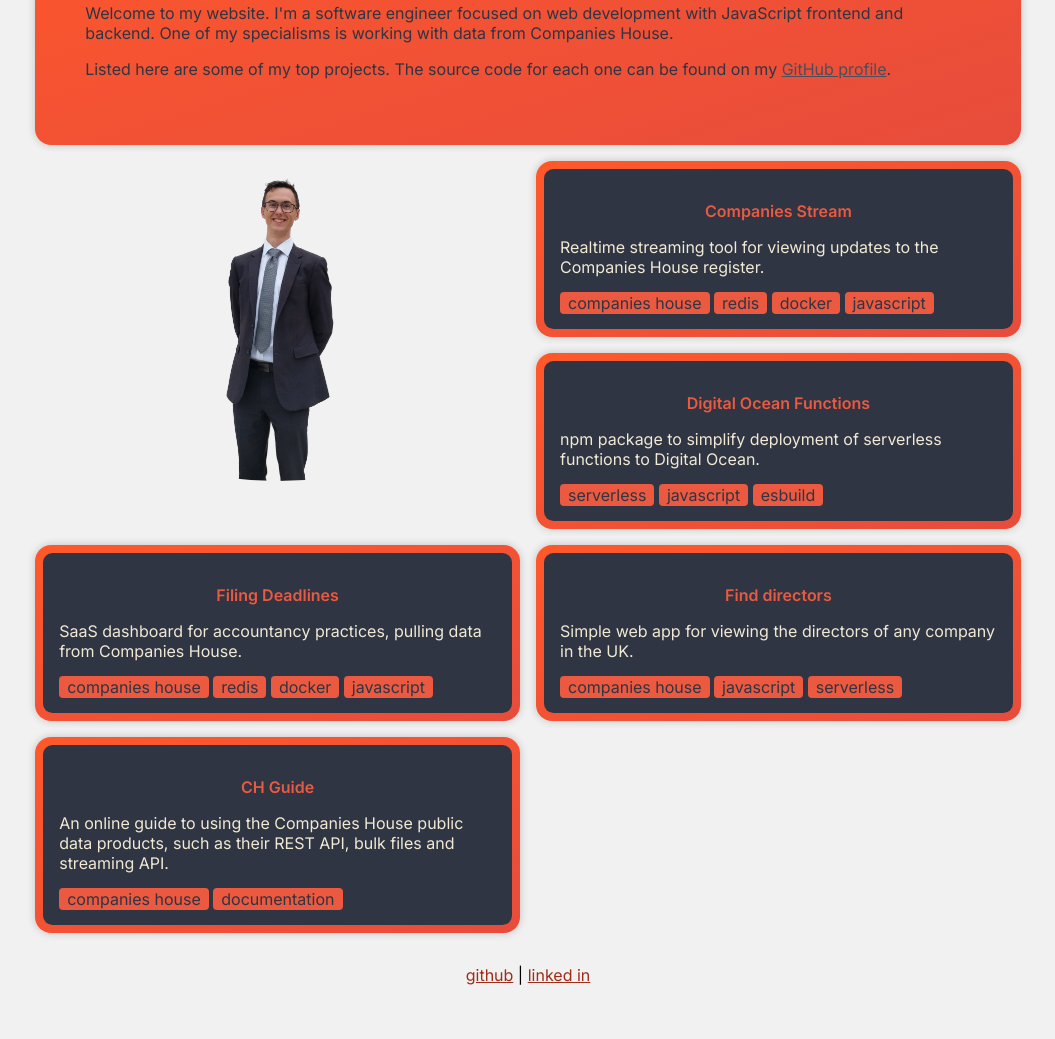
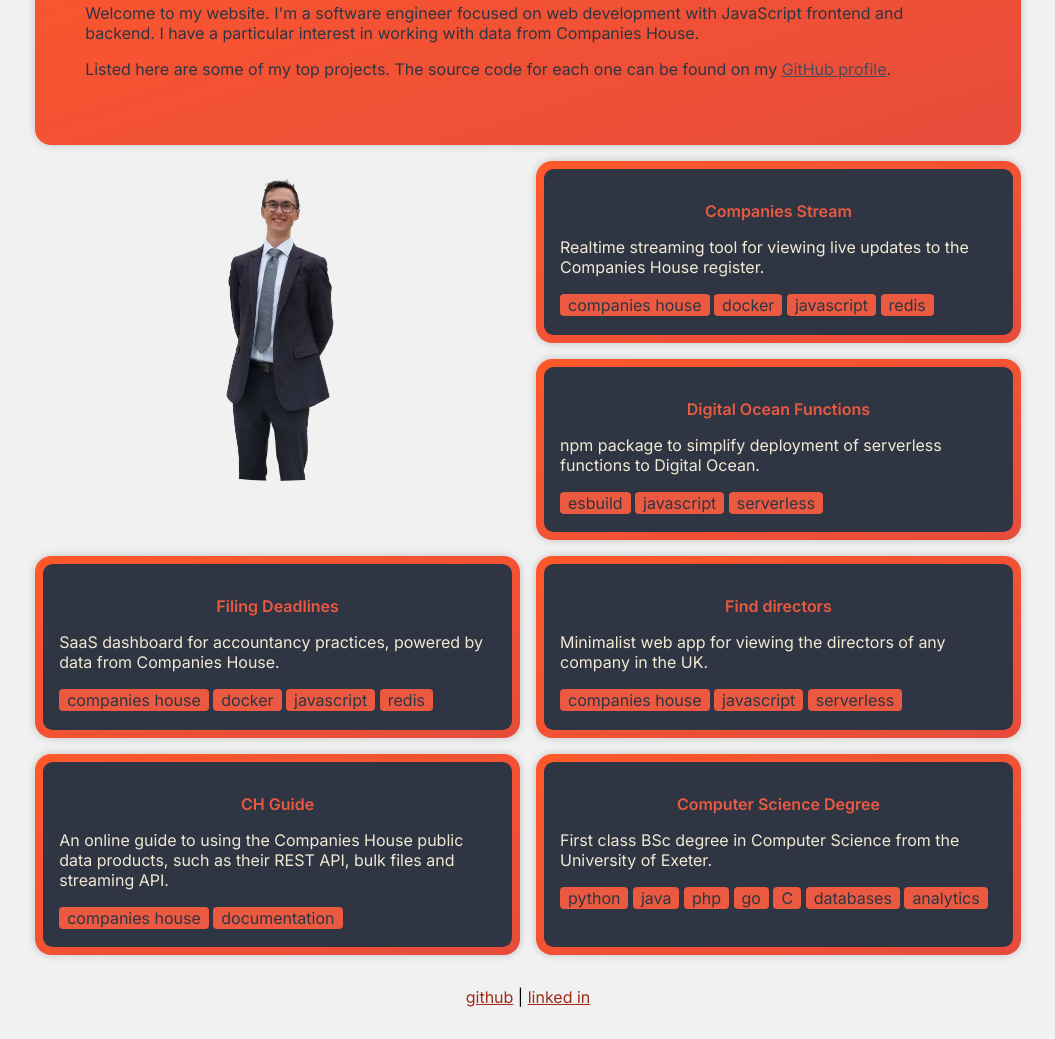
Before and after one commit to mrbrianevans/brianevans.tech, a website built with Vite: page index.html in a window 1280 px wide. Shown: the part 176-1215 px from the top of the page, without its empty margins (112-1167 px from the left). Before the commit the page ends 1193 px from the top, so only its background shows below. Built offline with nearby package versions, Linux system fonts and the light colour scheme.

Commit message:
Content update
Slight change of wording.
Re-ordering of tags.
New block.
These content updates could be changed to a CMS style
by moving the content out of the HTML.

Signed-off-by: Brian Evans <ebrian101@gmail.com>

```diff
--- a/index.html
+++ b/index.html
@@ -17,23 +17,24 @@
 
       <div id="page-title">
         <header><h1>Brian Evans</h1></header>
-        <p>Welcome to my website. I'm a software engineer focused on web development with JavaScript frontend and backend. One of my specialisms is working with data from Companies House.</p>
+        <p>Welcome to my website. I'm a software engineer focused on web development with JavaScript frontend and backend.
+          I have a particular interest in working with data from Companies House.</p>
         <p>Listed here are some of my top projects. The source code for each one can be found on my
            <a href="https://github.com/mrbrianevans">GitHub profile</a>.</p>
       </div>
 
       <div id="profile">
-        <img src="/me.png">
+        <img alt="portrait of Brian Evans" src="/me.png">
       </div>
 
       <a href="https://companies.stream" class="card-outer">
         <div class="card-inner" >
           <h3>Companies Stream</h3>
-          <p>Realtime streaming tool for viewing updates to the Companies House register.</p>
+          <p>Realtime streaming tool for viewing live updates to the Companies House register.</p>
           <span class="orange tag">companies house</span>
-          <span class="orange tag">redis</span>
           <span class="orange tag">docker</span>
           <span class="orange tag">javascript</span>
+          <span class="orange tag">redis</span>
         </div>
       </a>
 
@@ -41,27 +42,27 @@
         <div class="card-inner" >
           <h3>Digital Ocean Functions</h3>
           <p>npm package to simplify deployment of serverless functions to Digital Ocean.</p>
+          <span class="orange tag">esbuild</span>
+          <span class="orange tag">javascript</span>
           <span class="orange tag">serverless</span>
-          <span class="orange tag">javascript</span>
-          <span class="orange tag">esbuild</span>
         </div>
       </a>
 
       <a href="https://filingdeadlines.co.uk" class="card-outer">
         <div class="card-inner" >
           <h3>Filing Deadlines</h3>
-          <p>SaaS dashboard for accountancy practices, pulling data from Companies House.</p>
+          <p>SaaS dashboard for accountancy practices, powered by data from Companies House.</p>
           <span class="orange tag">companies house</span>
-          <span class="orange tag">redis</span>
           <span class="orange tag">docker</span>
           <span class="orange tag">javascript</span>
+          <span class="orange tag">redis</span>
         </div>
       </a>
 
       <a href="https://mrbrianevans.github.io/find-directors/" class="card-outer">
         <div class="card-inner" >
           <h3>Find directors</h3>
-          <p>Simple web app for viewing the directors of any company in the UK.</p>
+          <p>Minimalist web app for viewing the directors of any company in the UK.</p>
           <span class="orange tag">companies house</span>
           <span class="orange tag">javascript</span>
           <span class="orange tag">serverless</span>
@@ -77,13 +78,25 @@
         </div>
       </a>
 
+      <div class="card-outer">
+        <div class="card-inner" >
+          <h3>Computer Science Degree</h3>
+          <p>First class BSc degree in Computer Science from the University of Exeter.</p>
+          <span class="orange tag">python</span>
+          <span class="orange tag">java</span>
+          <span class="orange tag">php</span>
+          <span class="orange tag">go</span>
+          <span class="orange tag">C</span>
+          <span class="orange tag">databases</span>
+          <span class="orange tag">analytics</span>
+        </div>
+      </div>
+
     </article>
 
     <footer>
       <a href="https://github.com/mrbrianevans">github</a>
       | <a href="https://www.linkedin.com/in/brianevanstech/">linked in</a>
-<!--      | <a href="contact">contact</a>-->
-<!--      | <a href="about">about</a> -->
     </footer>
   </main>
   </body>
--- a/src/styles/theme.scss
+++ b/src/styles/theme.scss
@@ -60,6 +60,7 @@
   border-radius: 0.25rem;
   padding: 1px 0.5rem;
   white-space: nowrap;
+  line-height: 1.6;
 }
 span.tag.orange{
   background: VAR(--PRIMARY);
```
